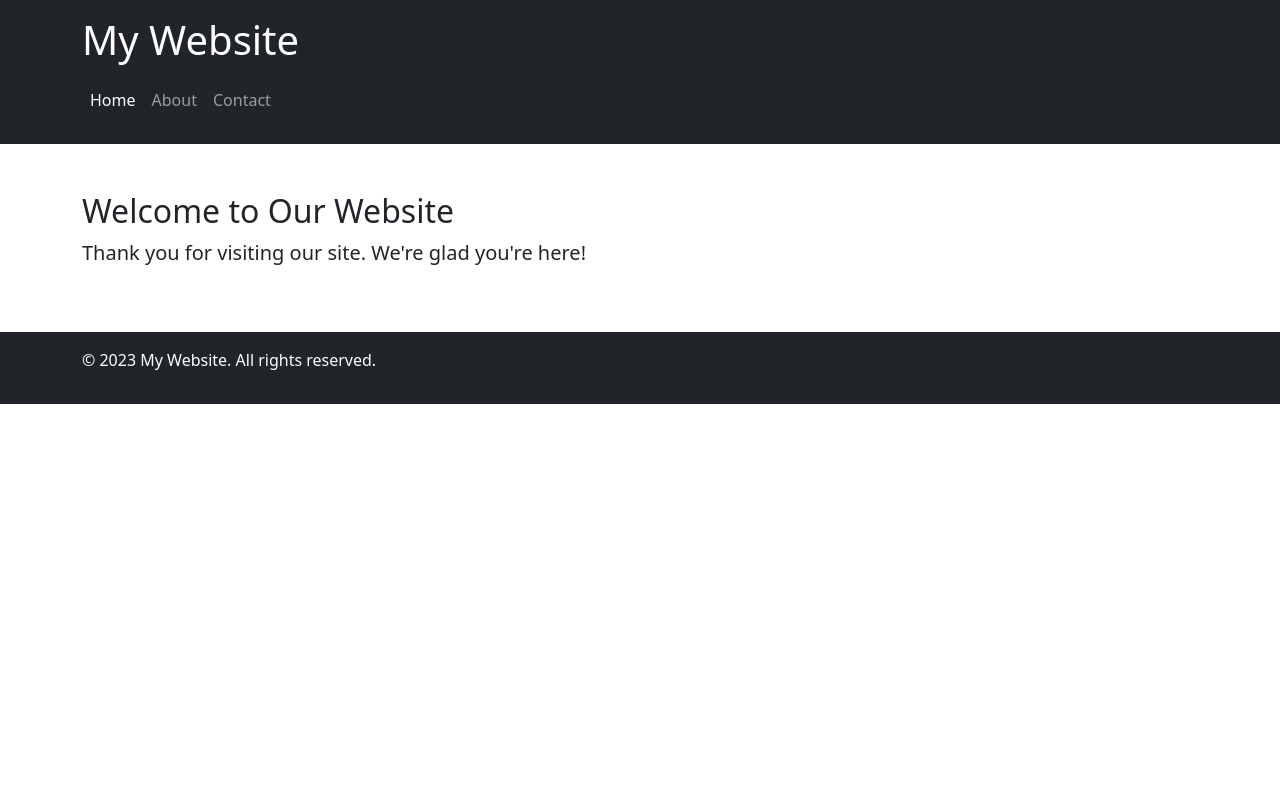
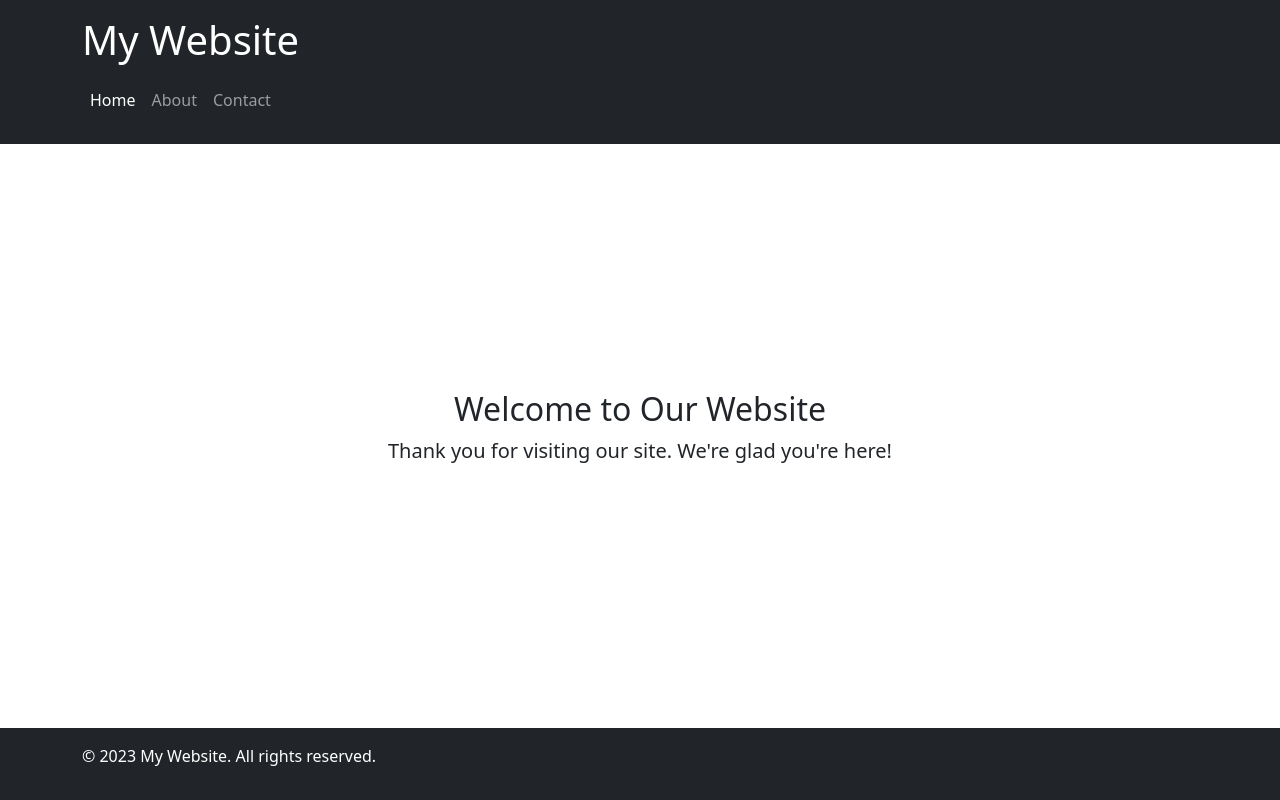
Before and after one commit to MatthiasBorg/sf-messaging-main, a plain HTML site: page index.html in a window 1280 px wide. Drawn offline with nearby package versions, Linux system fonts and the light colour scheme.

Commit message:
Update index.html

```diff
--- a/index.html
+++ b/index.html
@@ -5,6 +5,22 @@
     <meta name="viewport" content="width=device-width, initial-scale=1.0">
     <title>Home</title>
     <link href="https://cdn.jsdelivr.net/npm/bootstrap@5.3.2/dist/css/bootstrap.min.css" rel="stylesheet">
+    <style>
+        html, body {
+            height: 100%;
+            margin: 0;
+        }
+        body {
+            display: flex;
+            flex-direction: column;
+        }
+        .content-container {
+            flex: 1;
+            display: flex;
+            align-items: center;
+            justify-content: center;
+        }
+    </style>
 </head>
 <body>
     <!-- Header -->
@@ -22,17 +38,15 @@
     </header>
 
     <!-- Main Content -->
-    <div class="container my-5">
-        <div class="row">
-            <div class="col-md-12">
-                <h2>Welcome to Our Website</h2>
-                <p class="lead">Thank you for visiting our site. We're glad you're here!</p>
-            </div>
+    <div class="content-container">
+        <div class="container text-center">
+            <h2>Welcome to Our Website</h2>
+            <p class="lead">Thank you for visiting our site. We're glad you're here!</p>
         </div>
     </div>
 
     <!-- Footer -->
-    <footer class="bg-dark text-white p-3 mt-auto">
+    <footer class="bg-dark text-white p-3">
         <div class="container">
             <p>&copy; 2023 My Website. All rights reserved.</p>
         </div>
```
